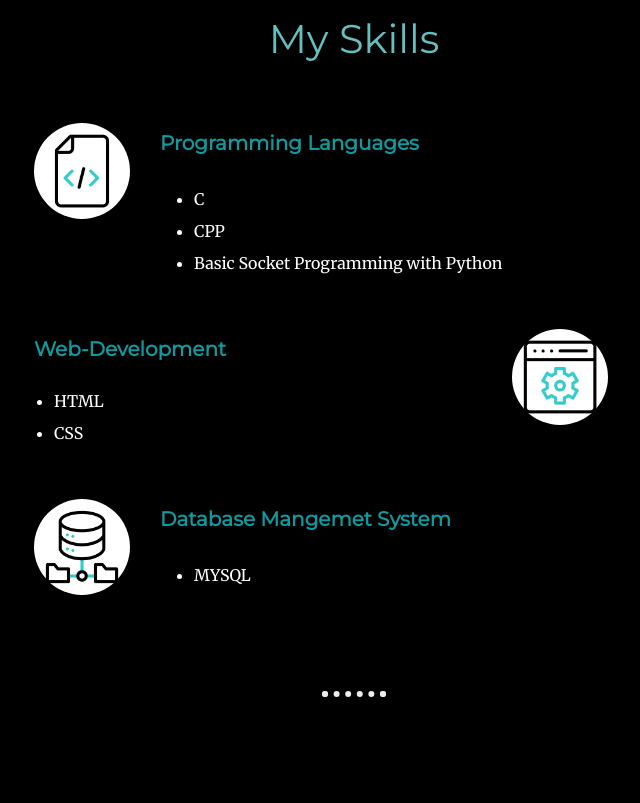
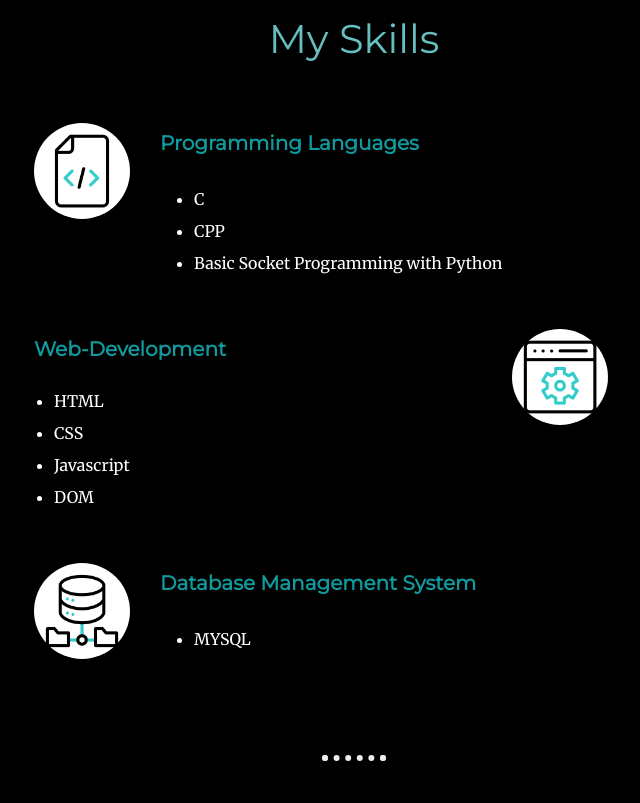
Before and after one commit to harsha1903/portfilo, a plain HTML site: page index.html in a window 1280 px wide. Shown: the part 1250-2053 px from the top of the page, without its empty margins (286-926 px from the left). Drawn offline with Linux system fonts and the light colour scheme.

Commit message:
Update index.html

```diff
--- a/index.html
+++ b/index.html
@@ -18,7 +18,7 @@
             <img class="profile" src="images/m2.png" alt="profile.img">
             <h1>I am Harsha</h1>
             <h2>a <span>pro</span>grammer</h2>
-            <p class="intro">I am currently pursuing Btech 3rd year computer science at NIT Dugapur</p>
+            <p class="intro">I am currently pursuing my Btech 3rd year computer science at NIT Dugapur</p>
         </div>
         <hr>
         <div class="skills">
@@ -49,11 +49,13 @@
                 <ul class="ul1">
                     <li class="li1">HTML</li>
                     <li class="li1">CSS</li>
+                    <li class="li1">Javascript</li>
+                    <li class="li1">DOM</li>
                 </ul>
             </div>
             <div class="skill-row">
                 <img class="skill1-image" src="images/database.gif" alt="skill.img">
-                <h3 class="h31">Database Mangemet System</h3>
+                <h3 class="h31">Database Management System</h3>
                 <ul>
                     <li>MYSQL</li>
                 </ul>
```
